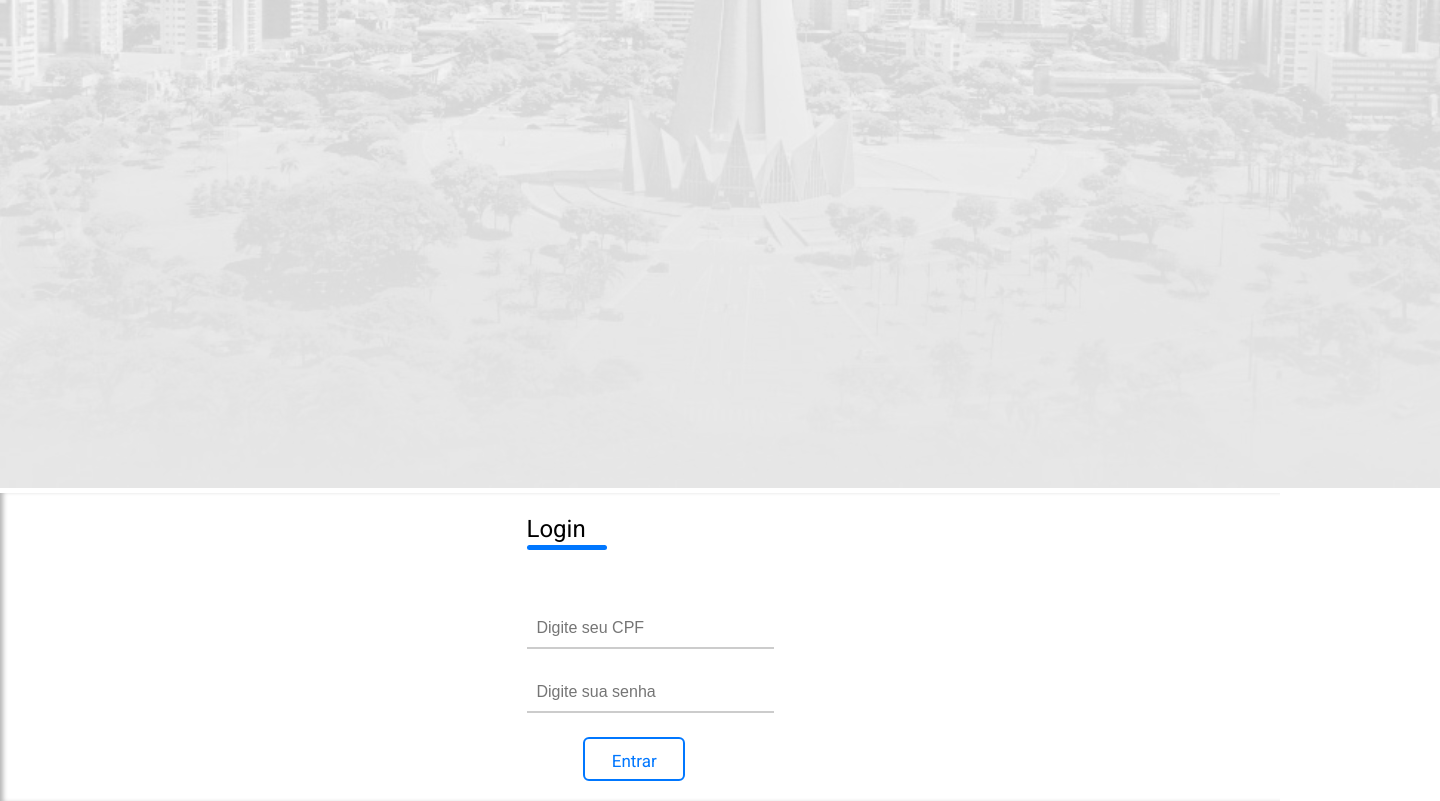
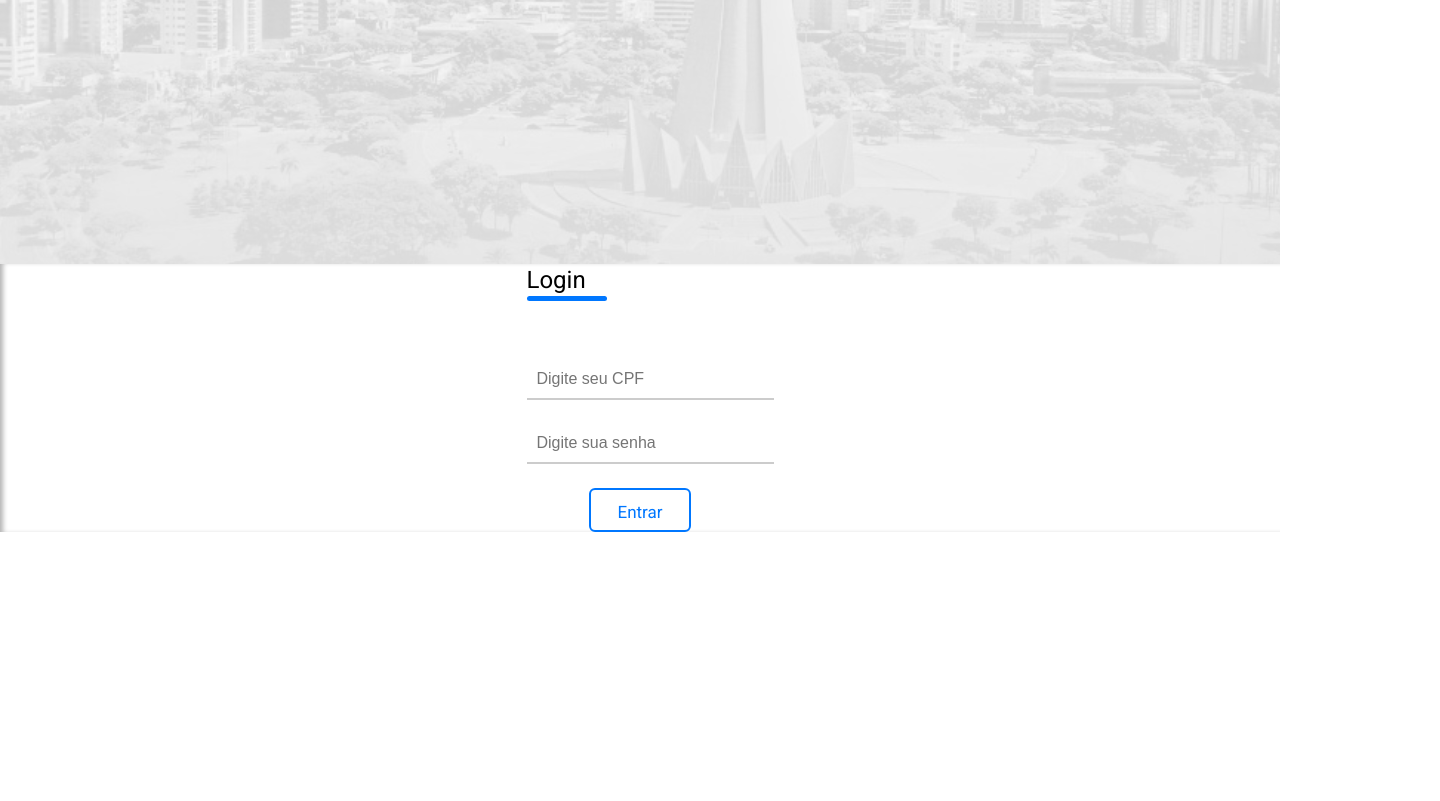
Before and after one commit to viniCraveiro/govinizacaoFront, an Angular app: page /login in a window 1280 px wide. Shown: the part 536-1337 px from the top of the page, 1440 px wide, since content can reach past the window. After the commit the page ends 1068 px from the top, so only its background shows below. Built offline with nearby package versions, Linux system fonts and the light colour scheme; no server answers.

Commit message:
Finalizando html do login

```diff
--- a/src/app/pages/login/login.component.html
+++ b/src/app/pages/login/login.component.html
@@ -24,7 +24,7 @@
 
 
       </div>
-      <div>
+      <div style="text-align: center;">
         <button type="submit">Entrar</button>
       </div>
     </form>
--- a/src/app/pages/login/login.component.scss
+++ b/src/app/pages/login/login.component.scss
@@ -1,7 +1,3 @@
-.sombra {
-  box-shadow: 0px 0px 5px 2px rgba(0, 0, 0, 0.24);
-}
-
 @media screen and (max-width: 768px) {
   .container {
     flex-direction: column;
@@ -20,8 +16,10 @@
 }
 
 .form-image {
-  display: 0 0 80%;
-  max-width: 80%;
+  max-width: 100%;
+  max-height: 100%;
+  height: 100vh;
+  overflow: hidden;
 }
 
 .form {
@@ -31,7 +29,6 @@
   align-items: center;
   justify-content: center;
   flex-direction: row;
-  padding: 20px;
   box-sizing: border-box;
   min-width: 300px;
   flex: 1;
@@ -114,7 +111,6 @@ button {
   height: 2.6em;
   line-height: 2.5em;
   overflow: hidden;
-  margin: 0px 25%;
   font-size: 17px;
   z-index: 1;
   color: var(--color);
```
